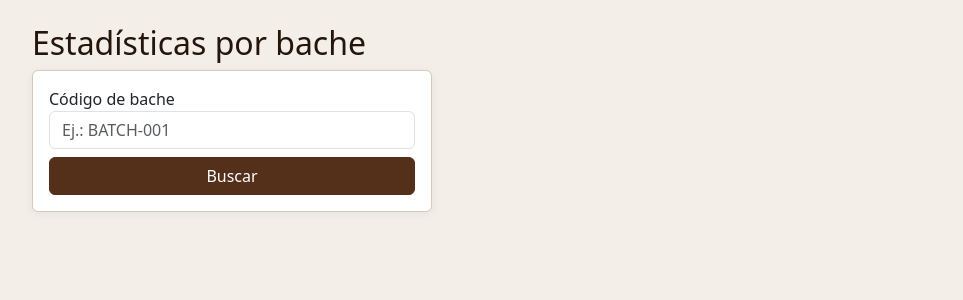
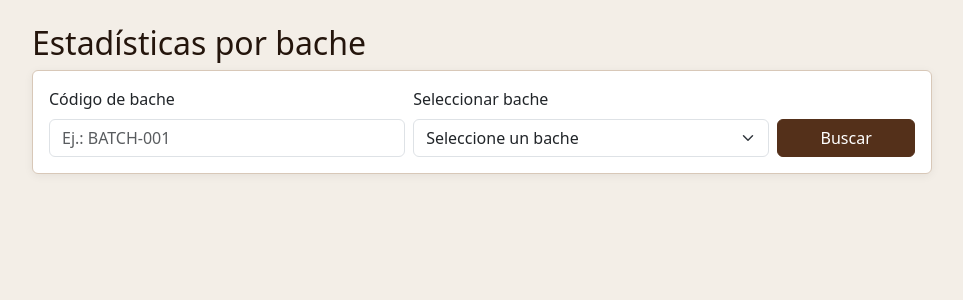
Before and after one commit to afosorioh/brewadministrator, a Python web app: template app/templates/estadisticas/bache.html in a window 1280 px wide. Shown: the part 56-356 px from the top of the page, without its empty margins (50-1013 px from the left). Run offline with Jinja, Linux system fonts and the light colour scheme; the template is opened without the code that fills it, so the values that code supplies are empty.

Commit message:
Add batch selector to statistics

```diff
--- a/app/templates/estadisticas/bache.html
+++ b/app/templates/estadisticas/bache.html
@@ -11,11 +11,36 @@
 
 <h2>{{ _('Estadísticas por bache') }}</h2>
 
-<form method="post" class="card p-3 mb-3" style="max-width:400px;">
-  <label for="codigo_bache">{{ _('Código de bache') }}</label>
-  <input id="codigo_bache" name="codigo_bache" class="form-control"
-         placeholder="{{ _('Ej.: BATCH-001') }}" required>
-  <button class="btn btn-primary mt-2">{{ _('Buscar') }}</button>
+<form method="post" class="card p-3 mb-3" style="max-width:900px;">
+  <div class="row g-2 align-items-end">
+    <div class="col-md-5">
+      <label for="codigo_bache" class="form-label">
+        {{ _('Código de bache') }}
+      </label>
+      <input id="codigo_bache" name="codigo_bache" class="form-control"
+             placeholder="{{ _('Ej.: BATCH-001') }}" required>
+    </div>
+    <div class="col-md-5">
+      <label for="selector_bache" class="form-label">
+        {{ _('Seleccionar bache') }}
+      </label>
+      <select id="selector_bache"
+              class="form-select"
+              onchange="if (this.value) { window.location.href = this.value; }">
+        <option value="">{{ _('Seleccione un bache') }}</option>
+        {% for item in baches %}
+          {% set estilo = item.receta.estilo if item.receta and item.receta.estilo else _('Sin estilo') %}
+          <option value="{{ url_for('estadisticas.bache', codigo_bache=item.codigo_bache) }}"
+                  {% if bache and item.id == bache.id %}selected{% endif %}>
+            {{ item.codigo_bache }} ({{ estilo }}-{{ item.fecha_coccion.strftime('%d/%m/%Y') }})
+          </option>
+        {% endfor %}
+      </select>
+    </div>
+    <div class="col-md-2 d-grid">
+      <button class="btn btn-primary">{{ _('Buscar') }}</button>
+    </div>
+  </div>
 </form>
 
 {% if bache %}
```
Also changed, not shown: app/routes/estadisticas.py (+13 -1 lines), tests/test_statistics_batch_selector.py (added, +104 -0 lines), tests/test_statistics_i18n.py (+20 -0 lines).
